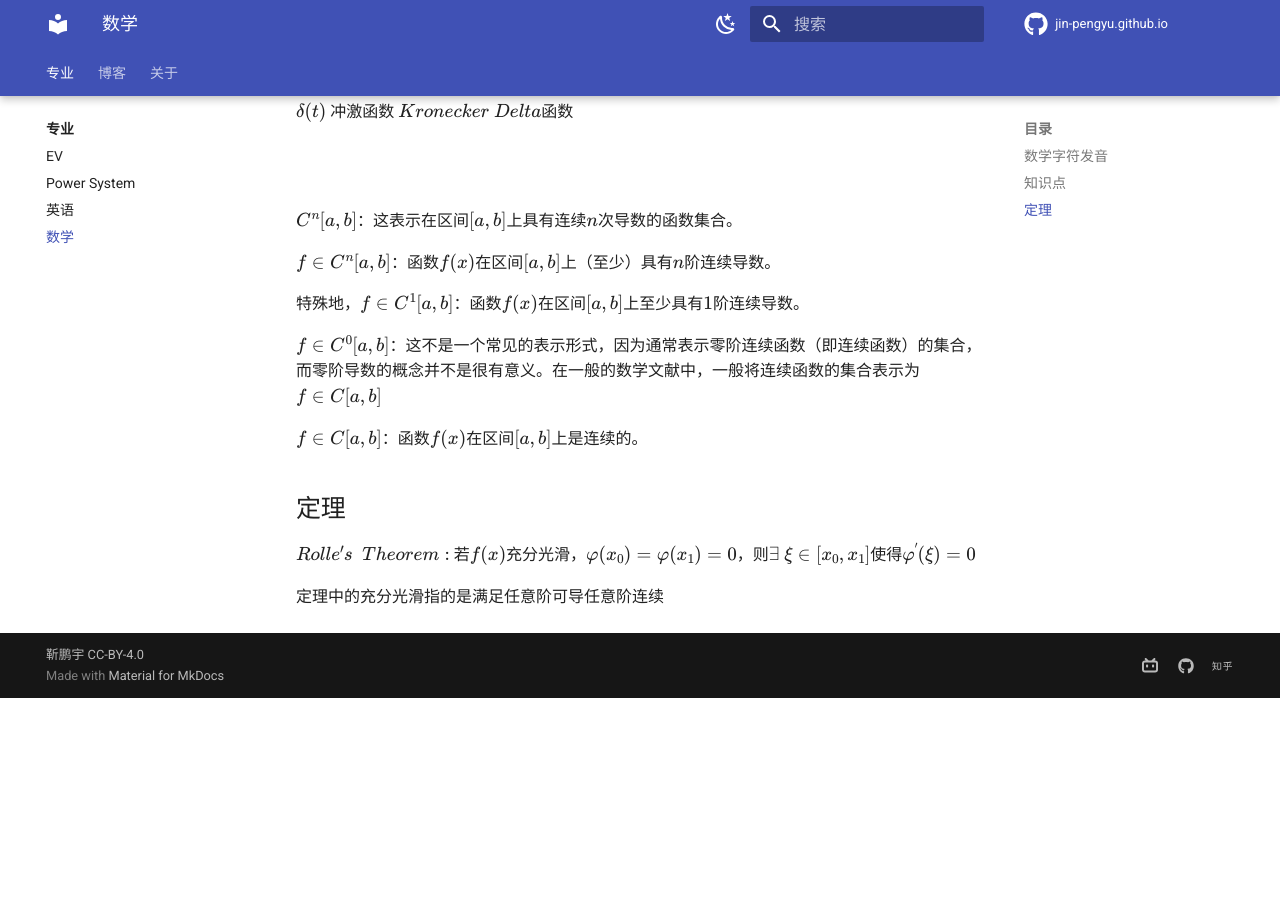
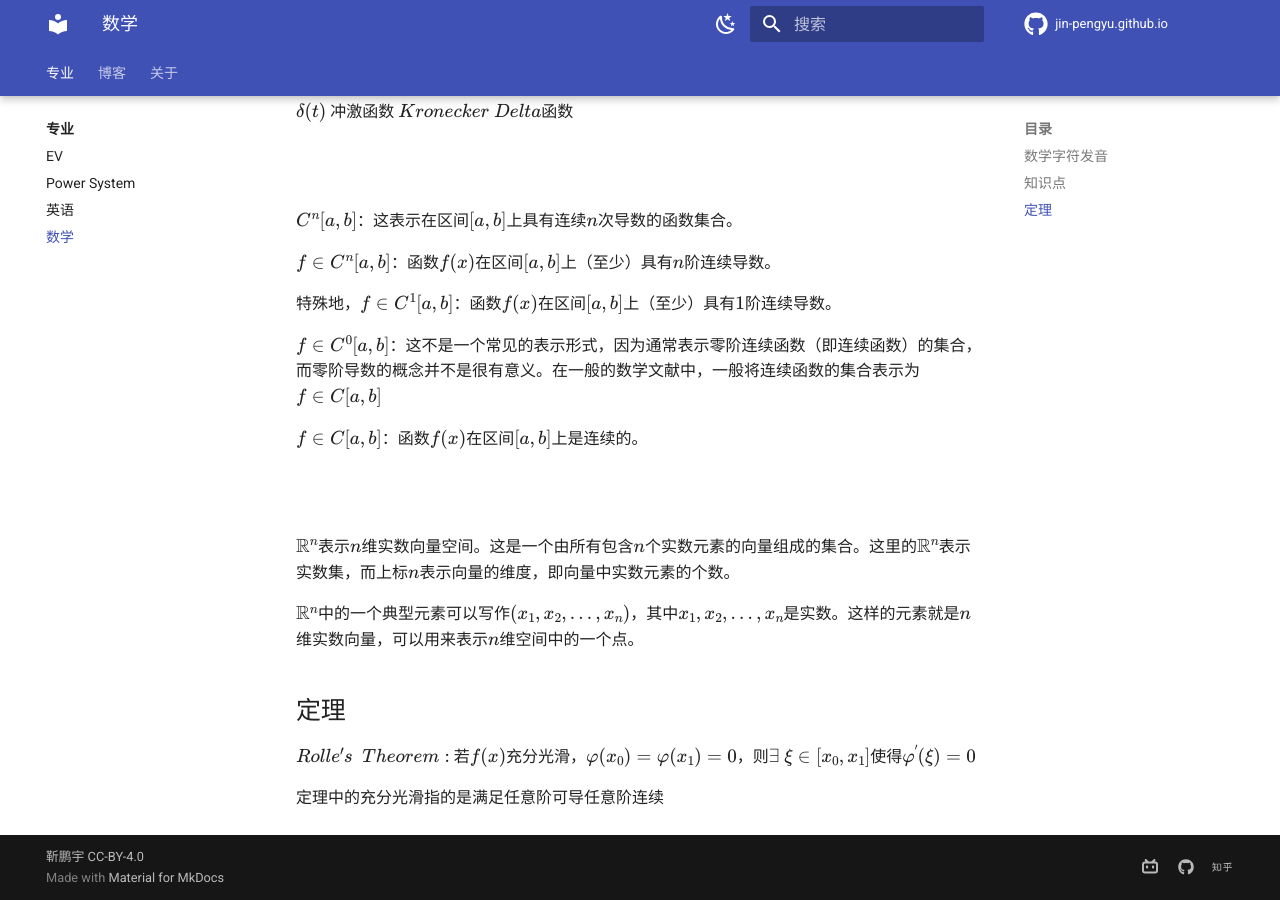
Before and after one commit to Pengyu-Jin/Pengyu-Jin.github.io, an MkDocs documentation site: the page built from docs/major/math/math.md, in a window 1280 px wide and 900 px high, scrolled down 504 px. Built offline with MkDocs 1.6.1 and Material for MkDocs 9.7.7, drawn with Linux system fonts in a browser that asks for light colours; before the commit the page ends 1202 px from its top, so only the background shows below that.

Commit message:
style change 241

```diff
--- a/docs/major/math/math.md
+++ b/docs/major/math/math.md
@@ -23,11 +23,17 @@ $C^n[a, b]$：这表示在区间$[a,b]$上具有连续$n$次导数的函数集
 
 $f \in C^n[a, b]$：函数$f(x)$在区间$[a,b]$上（至少）具有$n$阶连续导数。
 
-特殊地，$f \in C^1[a, b]$：函数$f(x)$在区间$[a,b]$上至少具有$1$阶连续导数。
+特殊地，$f \in C^1[a, b]$：函数$f(x)$在区间$[a,b]$上（至少）具有$1$阶连续导数。
 
 $f \in C^0[a, b]$：这不是一个常见的表示形式，因为通常表示零阶连续函数（即连续函数）的集合，而零阶导数的概念并不是很有意义。在一般的数学文献中，一般将连续函数的集合表示为$f \in C[a, b]$
 
 $f \in C[a, b]$：函数$f(x)$在区间$[a,b]$上是连续的。
+
+<br></br>
+
+$\mathbb{R}^n$表示$n$维实数向量空间。这是一个由所有包含$n$个实数元素的向量组成的集合。这里的$\mathbb{R}^n$表示实数集，而上标$n$表示向量的维度，即向量中实数元素的个数。
+
+$\mathbb{R}^n$中的一个典型元素可以写作$(x_1,x_2,...,x_n)$，其中$x_1,x_2,...,x_n$是实数。这样的元素就是$n$维实数向量，可以用来表示$n$维空间中的一个点。
 
 ## 定理
 
```
